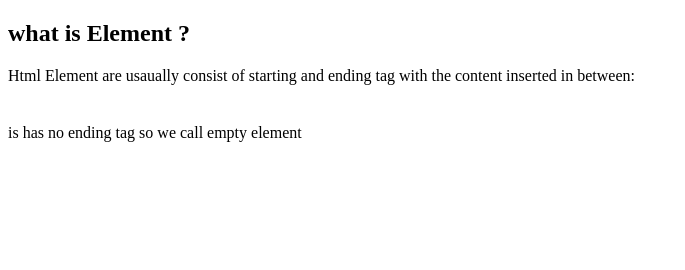
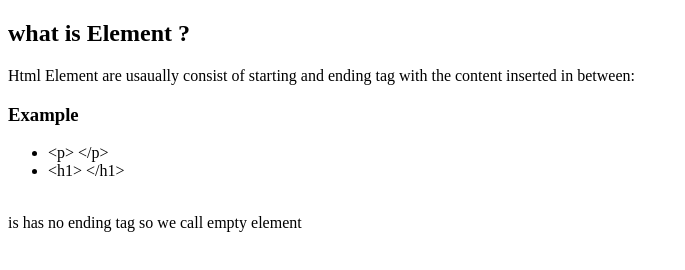
Before and after one commit to minhajspace/Html-basics, a plain HTML site: page Index.html in a window 1280 px wide. Shown: the whole page, without its empty margins (0-685 px from the left). Drawn offline with Linux system fonts and the light colour scheme.

Commit message:
example of element

```diff
--- a/Index.html
+++ b/Index.html
@@ -23,8 +23,14 @@ is written in. -->
         <h2>what is Element ?</h2>
         <p>
             Html Element are usaually consist of starting and ending tag with the content inserted in between:
-        <p> </p>
-             <h1> </h1>
+            <h3>Example</h3>
+            <ul>
+              <li>&ltp&gt &lt/p&gt</li>
+              <li>&lth1&gt &lt/h1&gt</li>
+
+            </ul>
+
+
             <br> is has no ending tag so we call empty element
 
 
```
